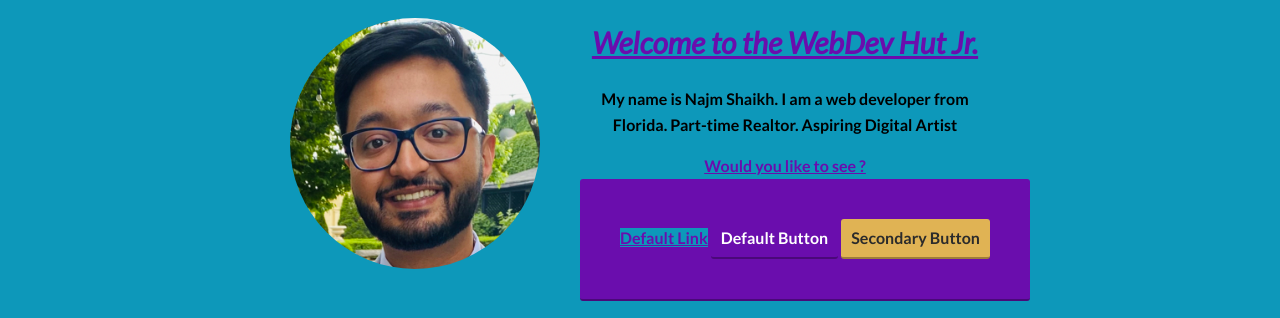
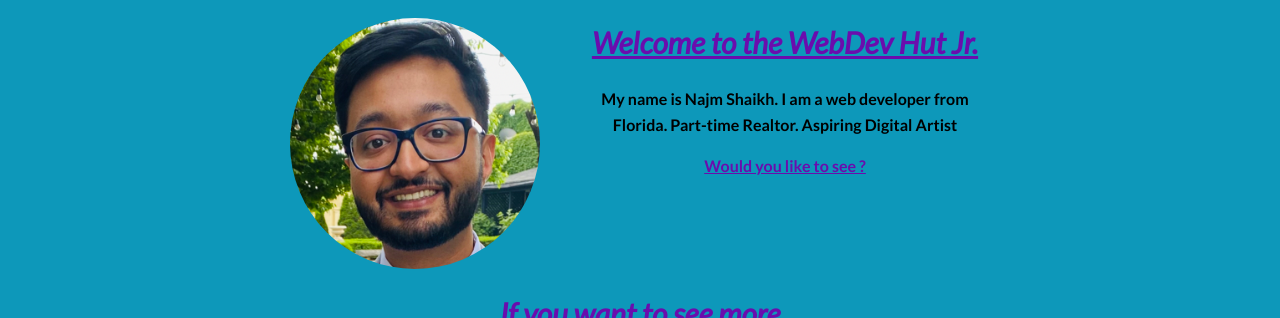
Before and after one commit to Shaikhnbake/portfolio-website, a plain HTML site: page index.html in a window 1280 px wide. Shown: the part 192-510 px from the top of the page. Drawn offline with Linux system fonts and the light colour scheme.

Commit message:
Removed all unnecessary code
Deleted <buttons>

Deleted empty spaces

Deleted

```diff
--- a/index.html
+++ b/index.html
@@ -6,27 +6,21 @@
 	<title> WebDev Hut </title>
     <link rel="icon" type="image/png" href="http://wikipedia.com/static/favicon/wikipedia.ico" sizes="16x16" />
 	<link rel="stylesheet" type="text/css" href="css/normalize/normalize.css">
-
 	<link rel="preconnect" href="https://fonts.googleapis.com">
 	<link rel="preconnect" href="https://fonts.gstatic.com" crossorigin>
 	<link href="https://fonts.googleapis.com/css2?family=Lato:ital,wght@0,700;1,400&display=swap" rel="stylesheet">
-
 	<link rel="stylesheet" type="text/css" href="css/style.production.css">
 </head>
 
 <body>
-
-
 	  	<!-- This Section is the logo + top MENU main navigation-->
 	  <header class="page-header">
 			<img src="img/najmlogo.png" alt="Personal logo of Najm Shaikh" class="page-header_item">
-
 			 <nav class="main-navigation page-header_item">
 				<ul role="menubar" class="navigation-list">
 					<li role="presentation">
 						<a href="index.html" role="menuitem" class="navigation-list_item navigation-list_item--active">Home</a>
 					</li>
-
 					<li role="presentation">
 						<a href="about.html" role="menuitem" class="navigation-list_item">About Mr.Shaikh</a>
 					</li>
@@ -41,37 +35,21 @@
 	  </header>
 
 	  <main class="profile">
-<!-- should i Use div instead of Main ? -->
 
 		<img src="img/headshot.png" class="profile_portrait" alt="Selfie Zone, a self portrait of Najm Shaikh">
 
 		<h1>Welcome to the WebDev Hut Jr.</h1>
-
-
-
 		<p>
 			My name is Najm Shaikh. I am a <span>web</span> developer from Florida. Part-time Realtor. Aspiring Digital Artist
 		</p>
 
 		<a class href="#"> Would you like to see ?</a>
 
-	<!-- should i link my CV here ? or just a Github link? -->
-
-
-
 
 	  </main>
 		<!-- If i wanted to have muliple links ( one for code, one for art and one for real estate) maybe using different icons/pictures for each one then it would code as:
 
-			<a href="default.asp"><img src="smiley.gif" alt="HTML tutorial" style="width:42px;height:42px;"></a>
-
- -->
-	<div class="buttons">
-		<a href="#" id="default-link">Default Link</a>
-		<button type="button">Default Button</button>
-		<button class="button_secondary">Secondary Button</button>
-	</div>
-
+			<a href="default.asp"><img src="smiley.gif" alt="HTML tutorial" style="width:42px;height:42px;"></a> -->
 
 
 
@@ -79,7 +57,6 @@
 	<footer class="page-footer">
 
 		<h1> If you want to see more</h1>
-
 		<div class="social-media">
 			<img src="img/github.svg" alt="Github icon">
   			<img src="img/twitter.svg" alt="Twitter icon">
```
Also changed, not shown: about.html (+0 -9 lines), contact.html (+2 -12 lines), work.html (+0 -5 lines).
